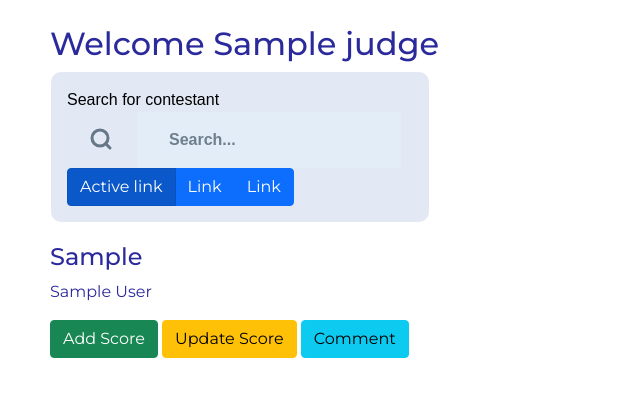
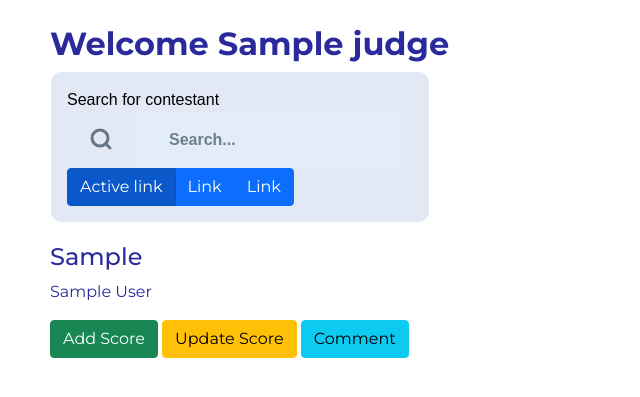
Before and after one commit to enoskyeza/toy_festival_app, a Django app: page /judge/ in a window 1280 px wide. Shown: the part 55-452 px from the top of the page, without its empty margins (0-640 px from the left). Run offline with Django 4.2, Linux system fonts and the light colour scheme; a user stored in the database is signed in; tables that the repository leaves empty hold one stand-in row (values such as "Sample post").

Commit message:
modify judge base panel

```diff
--- a/tf_app/judges/templates/judges/judge_page.html
+++ b/tf_app/judges/templates/judges/judge_page.html
@@ -3,7 +3,7 @@
 {% load static %}
 
 {% block content %}
-    <h2>Welcome {{ judge.name }}</h2>
+    <h2 class="fw-bold">Welcome {{ judge.name }}</h2>
     <div class="Card-filter">
         <div class="CardInner">
             <label>Search for contestant</label>
```
